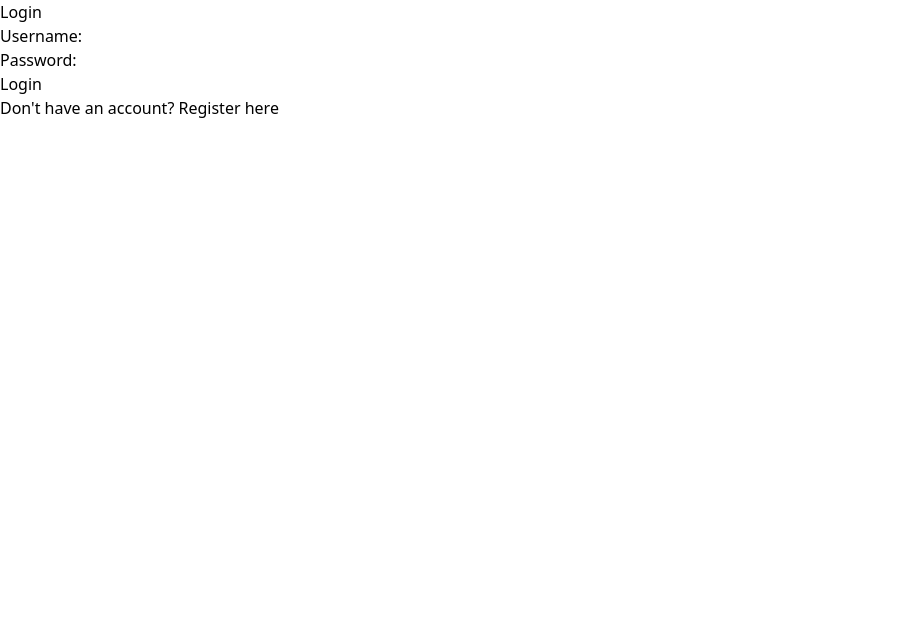
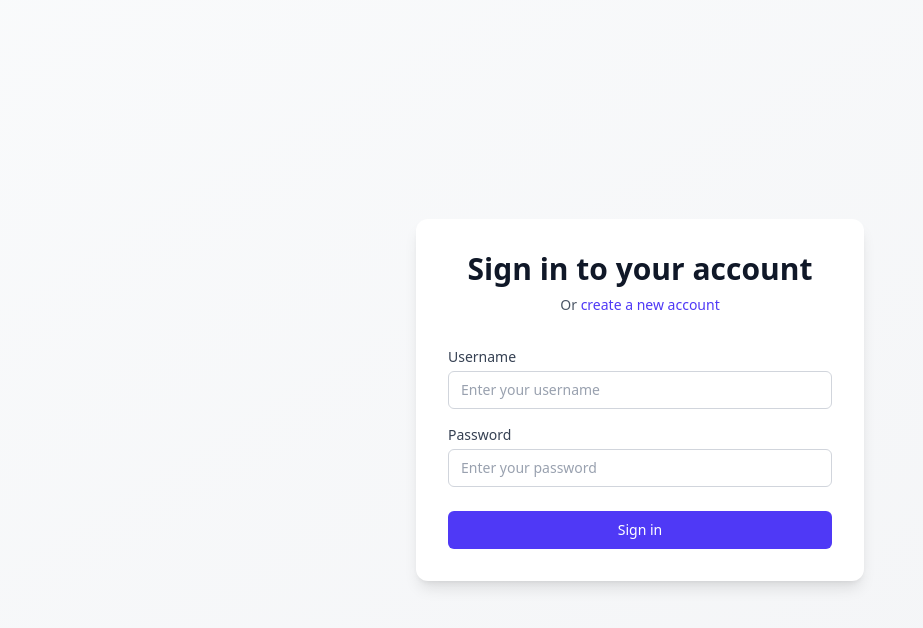
Before and after one commit to kenBeCoded/whse-mngt-system, a React (Vite) app in the folder frontend/: page /login in a window 1280 px wide. Shown: the top 628 px of the page, without its empty margins (0-923 px from the left). Built offline with nearby package versions, Linux system fonts and the light colour scheme; no server answers.

Commit message:
revise log in page

```diff
--- a/frontend/src/pages/LoginPage.tsx
+++ b/frontend/src/pages/LoginPage.tsx
@@ -24,42 +24,73 @@ function LoginPage() {
   }
 
   return (
-    <div className="login-page">
-      <h2>Login</h2>
-      <form onSubmit={handleSubmit}>
+    <div className="min-h-screen flex items-center justify-center bg-gradient-to-br from-gray-50 to-gray-100 py-12 px-4 sm:px-6 lg:px-8">
+      <div className="max-w-md w-full space-y-8 bg-white p-8 rounded-xl shadow-lg">
         <div>
-          <label>Username:</label>
+          <h2 className="text-center text-3xl font-bold text-gray-900">Sign in to your account</h2>
+          <p className="mt-2 text-center text-sm text-gray-600">
+            Or{' '}
+            <Link to="/register" className="font-medium text-indigo-600 hover:text-indigo-500">
+              create a new account
+            </Link>
+          </p>
+        </div>
+        <form className="mt-8 space-y-6" onSubmit={handleSubmit}>
+          <div className="space-y-4">
+            <div>
+              <label htmlFor="username" className="block text-sm font-medium text-gray-700">
+                Username
+              </label>
               <input
+                id="username"
                 type="text"
                 value={username}
                 onChange={(e) => setUsername(e.target.value)}
                 required
+                className="mt-1 block w-full rounded-md border border-gray-300 px-3 py-2 text-gray-900 placeholder-gray-400 focus:outline-none focus:ring-2 focus:ring-indigo-500 focus:border-indigo-500 sm:text-sm"
+                placeholder="Enter your username"
               />
             </div>
             <div>
-          <label>Password:</label>
+              <label htmlFor="password" className="block text-sm font-medium text-gray-700">
+                Password
+              </label>
               <input
+                id="password"
                 type="password"
                 value={password}
                 onChange={(e) => setPassword(e.target.value)}
                 required
+                className="mt-1 block w-full rounded-md border border-gray-300 px-3 py-2 text-gray-900 placeholder-gray-400 focus:outline-none focus:ring-2 focus:ring-indigo-500 focus:border-indigo-500 sm:text-sm"
+                placeholder="Enter your password"
               />
             </div>
+          </div>
+
           {error && (
-          <div className="error">
-            {error}
-            <button type="button" onClick={clearError}>
+            <div className="flex items-center justify-between rounded-md bg-red-50 p-3 text-sm text-red-700">
+              <span>{error}</span>
+              <button
+                type="button"
+                onClick={clearError}
+                className="ml-2 text-red-500 hover:text-red-700 font-medium"
+              >
                 ×
               </button>
             </div>
           )}
-        <button type="submit" disabled={loading}>
-          {loading ? "Logging in..." : "Login"}
+
+          <div>
+            <button
+              type="submit"
+              disabled={loading}
+              className="group relative w-full flex justify-center py-2 px-4 border border-transparent text-sm font-medium rounded-md text-white bg-indigo-600 hover:bg-indigo-700 focus:outline-none focus:ring-2 focus:ring-offset-2 focus:ring-indigo-500 disabled:bg-indigo-400 disabled:cursor-not-allowed transition-colors duration-200"
+            >
+              {loading ? "Logging in..." : "Sign in"}
             </button>
+          </div>
         </form>
-      <p>
-        Don't have an account? <Link to="/register">Register here</Link>
-      </p>
+      </div>
     </div>
   );
 }
```
Lines whose indentation alone changed are shown as unchanged.
